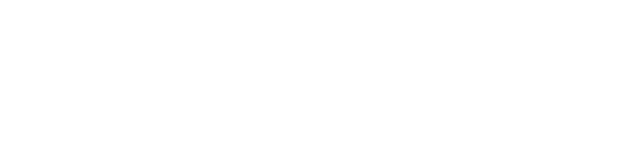
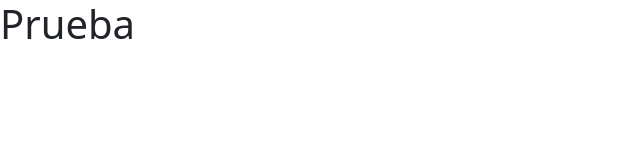
Before and after one commit to leaezequiel/ae, a plain HTML site: page index.html in a window 1280 px wide. Shown: the whole page, without its empty margins (0-640 px from the left). Drawn offline with nearby package versions, Linux system fonts and the light colour scheme.

Commit message:
bootstrap was added

```diff
--- a/index.html
+++ b/index.html
@@ -4,9 +4,12 @@
     <meta charset="UTF-8">
     <meta http-equiv="X-UA-Compatible" content="IE=edge">
     <meta name="viewport" content="width=device-width, initial-scale=1.0">
+    <link href="https://cdn.jsdelivr.net/npm/bootstrap@5.3.0-alpha1/dist/css/bootstrap.min.css" rel="stylesheet" integrity="sha384-GLhlTQ8iRABdZLl6O3oVMWSktQOp6b7In1Zl3/Jr59b6EGGoI1aFkw7cmDA6j6gD" crossorigin="anonymous">
     <title>Document</title>
 </head>
 <body>
+   <h1>Prueba</h1>
 
+    <script src="https://cdn.jsdelivr.net/npm/bootstrap@5.3.0-alpha1/dist/js/bootstrap.bundle.min.js" integrity="sha384-w76AqPfDkMBDXo30jS1Sgez6pr3x5MlQ1ZAGC+nuZB+EYdgRZgiwxhTBTkF7CXvN" crossorigin="anonymous"></script>
 </body>
 </html>
```
